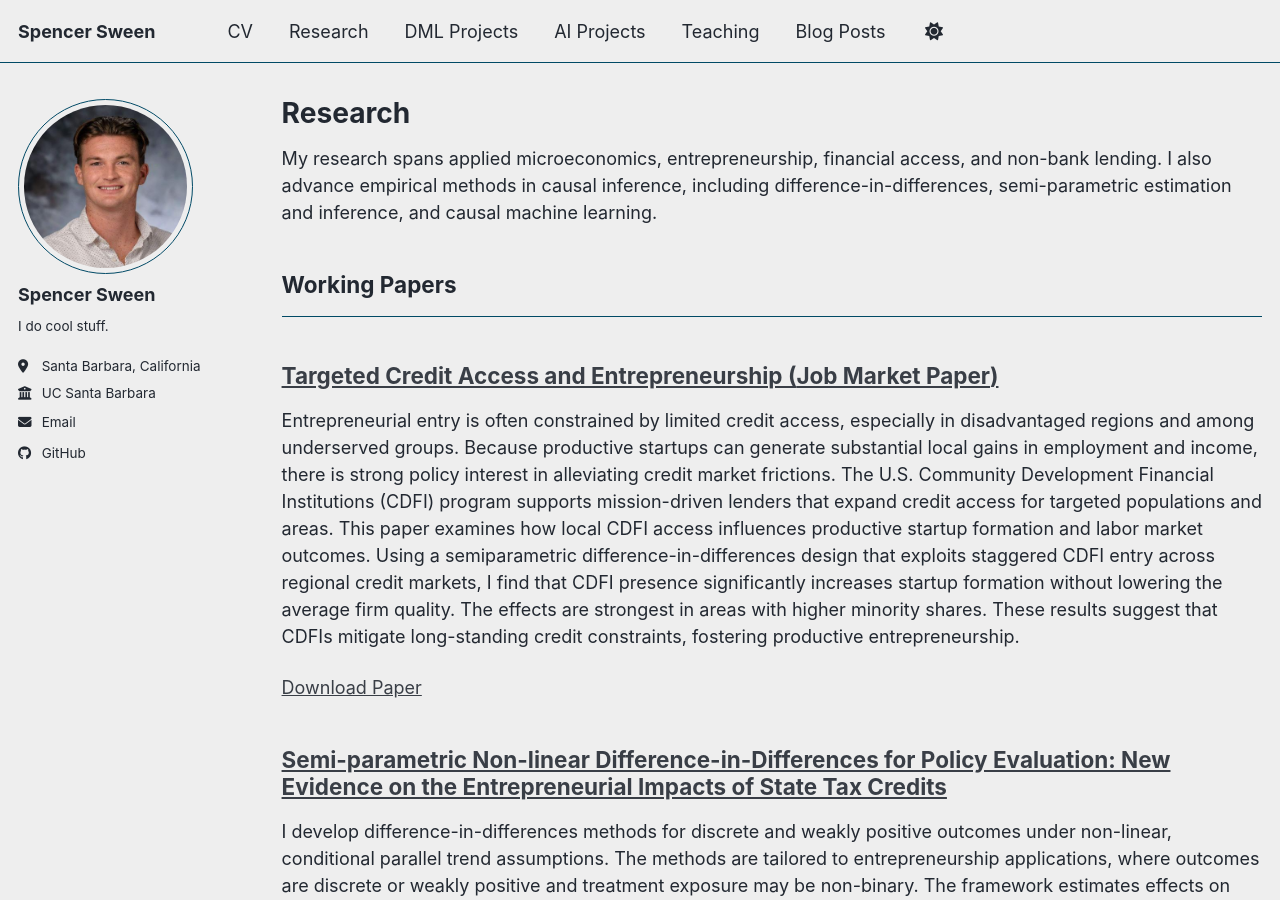
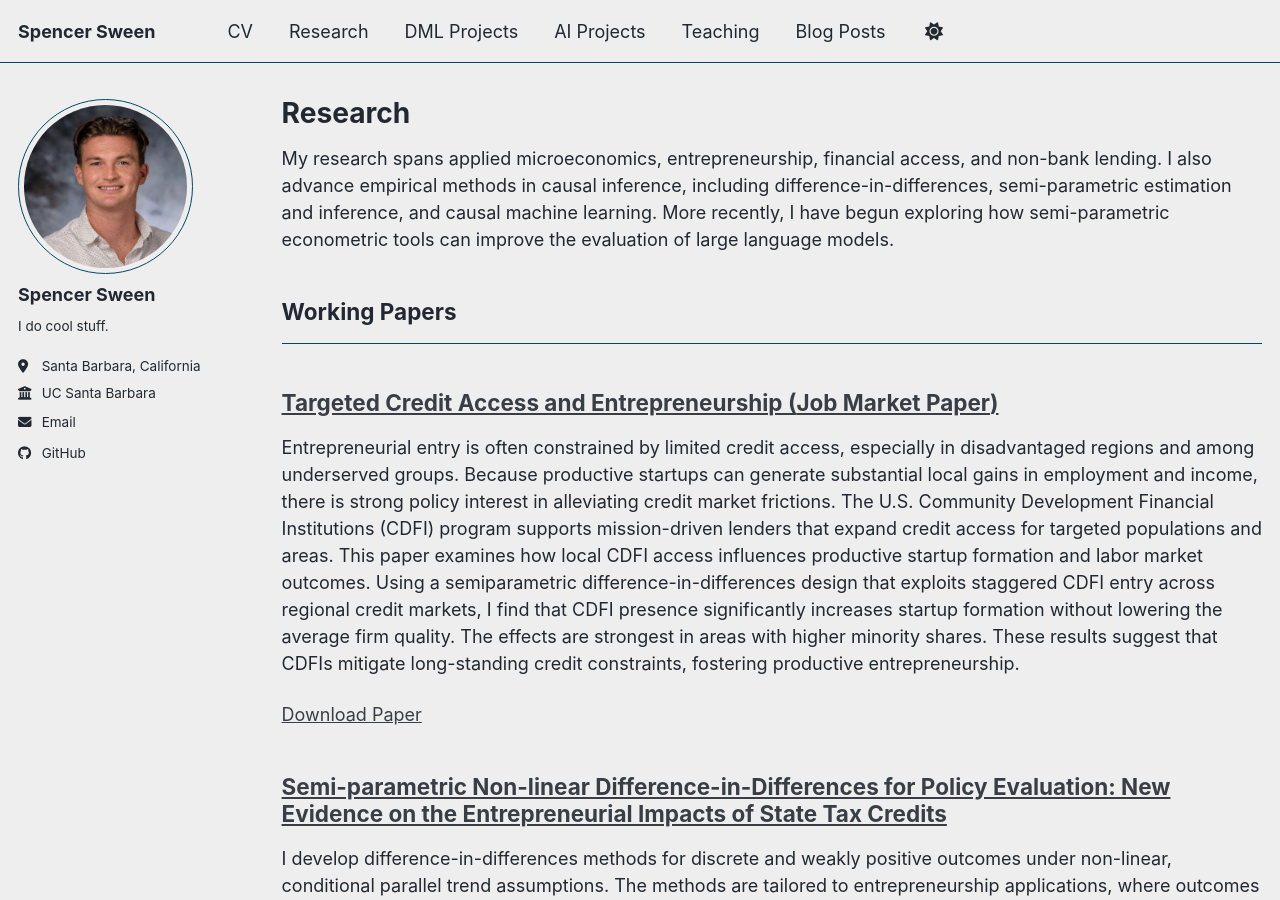
Before and after one commit to spencersween/spencersween.github.io, a Jekyll site: the page built from _pages/publications.html, in a window 1280 px wide and 900 px high. Built offline with Jekyll 4.4.1, drawn with Linux system fonts in a browser that asks for light colours; a script bundle is joined from its source files by our own code; library files that are not in the unit come from our copies.

Commit message:
Update publications.html

```diff
--- a/_pages/publications.html
+++ b/_pages/publications.html
@@ -12,7 +12,7 @@ author_profile: true
 {% include base_path %}
 
 <p>
-My research spans applied microeconomics, entrepreneurship, financial access, and non-bank lending. I also advance empirical methods in causal inference, including difference-in-differences, semi-parametric estimation and inference, and causal machine learning.
+My research spans applied microeconomics, entrepreneurship, financial access, and non-bank lending. I also advance empirical methods in causal inference, including difference-in-differences, semi-parametric estimation and inference, and causal machine learning. More recently, I have begun exploring how semi-parametric econometric tools can improve the evaluation of large language models.
 </p>
 <!-- New style rendering if publication categories are defined -->
 {% if site.publication_category %}
```
